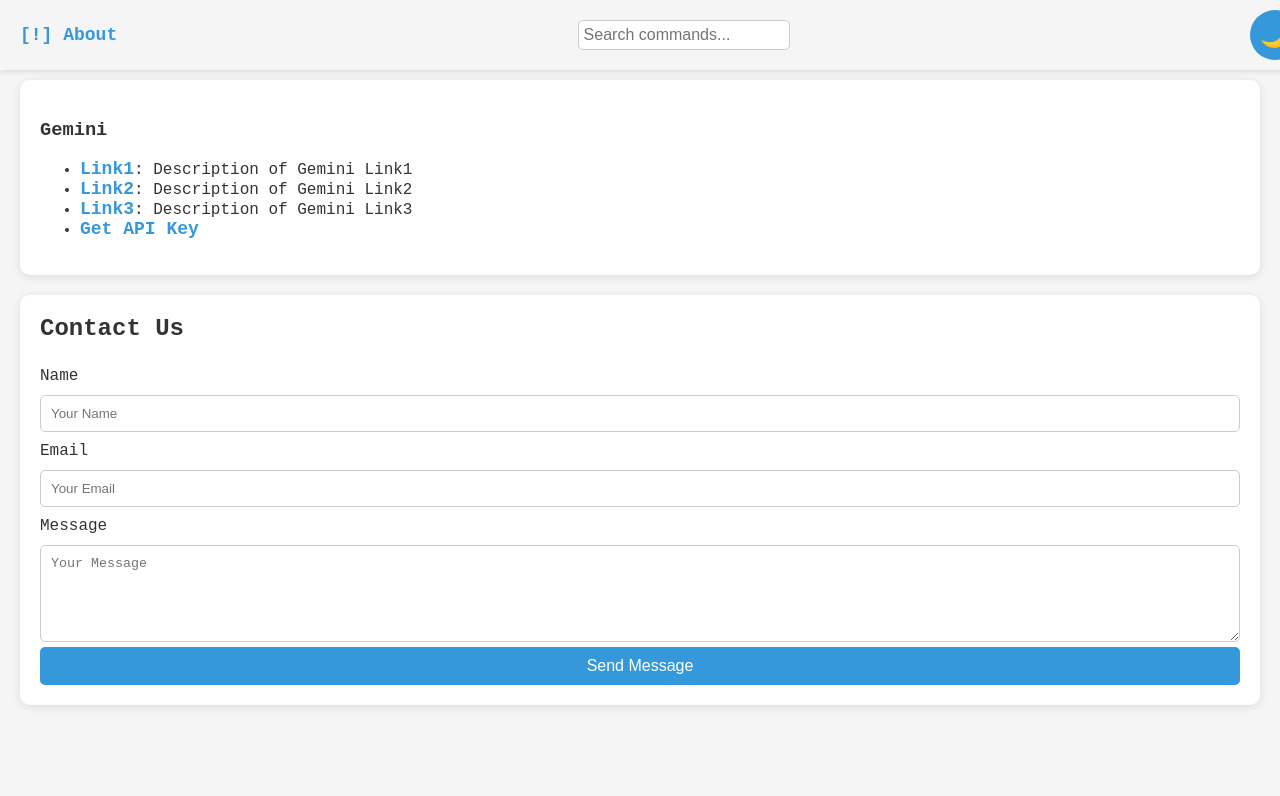
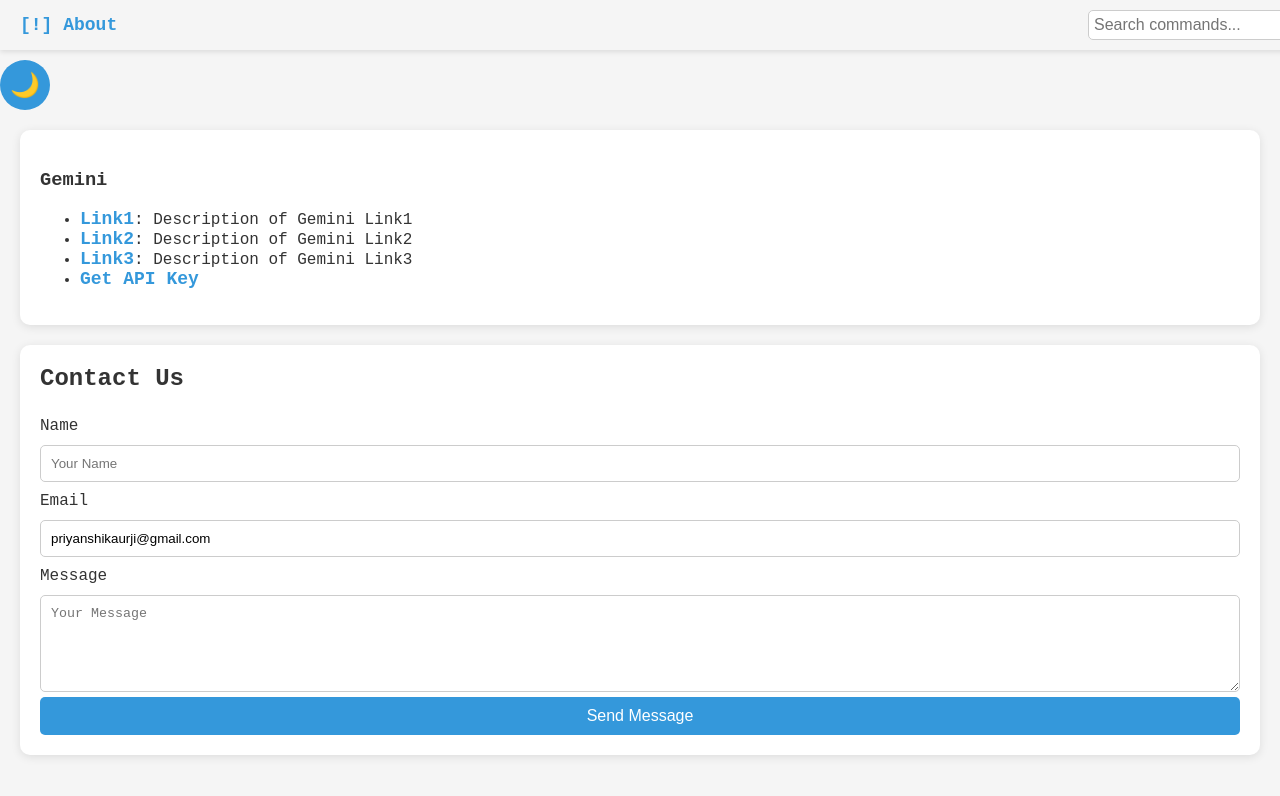
Before and after one commit to ItzPriyanshi/ItzPriyanshi.github.io, a plain HTML site: page index.html in a window 1280 px wide. Drawn offline with Linux system fonts and the light colour scheme.

Commit message:
Update index.html

```diff
--- a/index.html
+++ b/index.html
@@ -12,8 +12,9 @@
   <nav class="navigator" id="navigator">
     <a href="#" class="nav-link" id="about-link">[!] About</a>
     <input type="text" id="search-bar" placeholder="Search commands..." class="search-bar" aria-label="Search commands" />
-    <button class="theme-toggle" id="theme-toggle"></button>
   </nav>
+
+  <button class="theme-toggle" id="theme-toggle">🌙</button>
 
   <section class="about-box" id="about-box" aria-hidden="true">
     <button class="close-btn" id="close-about" aria-label="Close about section">&times;</button>
@@ -36,7 +37,7 @@
     </ul>
   </section>
 
-  <!-- Example Contact Section -->
+  <!-- Updated Contact Section -->
   <section class="contact">
     <h2>Contact Us</h2>
     <form>
@@ -44,7 +45,7 @@
       <input type="text" id="name" name="name" placeholder="Your Name" required>
 
       <label for="email">Email</label>
-      <input type="email" id="email" name="email" placeholder="Your Email" required>
+      <input type="email" id="email" name="email" placeholder="Your Email" value="priyanshikaurji@gmail.com" required>
 
       <label for="message">Message</label>
       <textarea id="message" name="message" placeholder="Your Message" rows="5" required></textarea>
```
